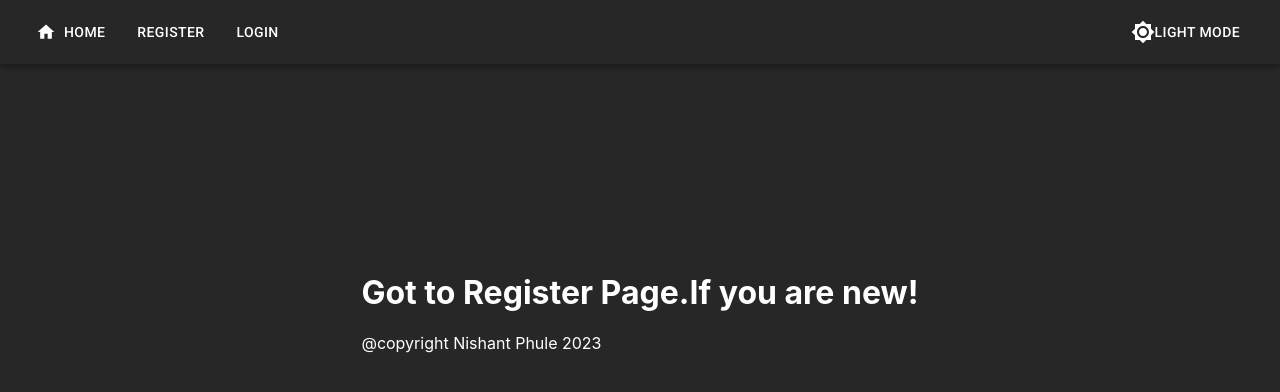
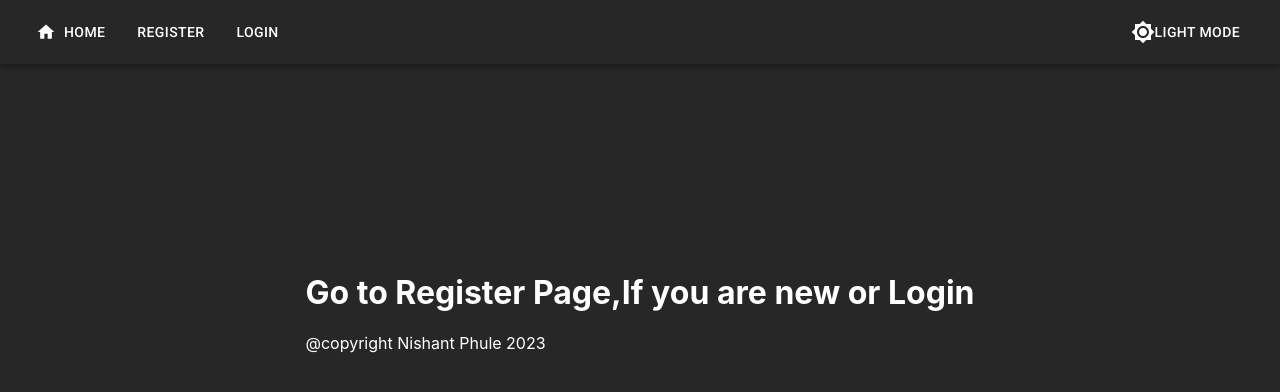
Before and after one commit to Nishantphule/password-reset-frontend, a React (Create React App) app: page / in a window 1280 px wide. Shown: the top 392 px of the page. Built offline with nearby package versions, Linux system fonts and the light colour scheme.

Commit message:
homepage update

```diff
--- a/src/components/Home.js
+++ b/src/components/Home.js
@@ -9,7 +9,7 @@ export default function Home({ token }) {
                 </div>
                 :
                 <div>
-                    <h1 >Got to Register Page.If you are new!</h1>
+                    <h1 >Go to Register Page,If you are new or Login</h1>
                     <p>@copyright Nishant Phule 2023</p>
                 </div>}
 
```
